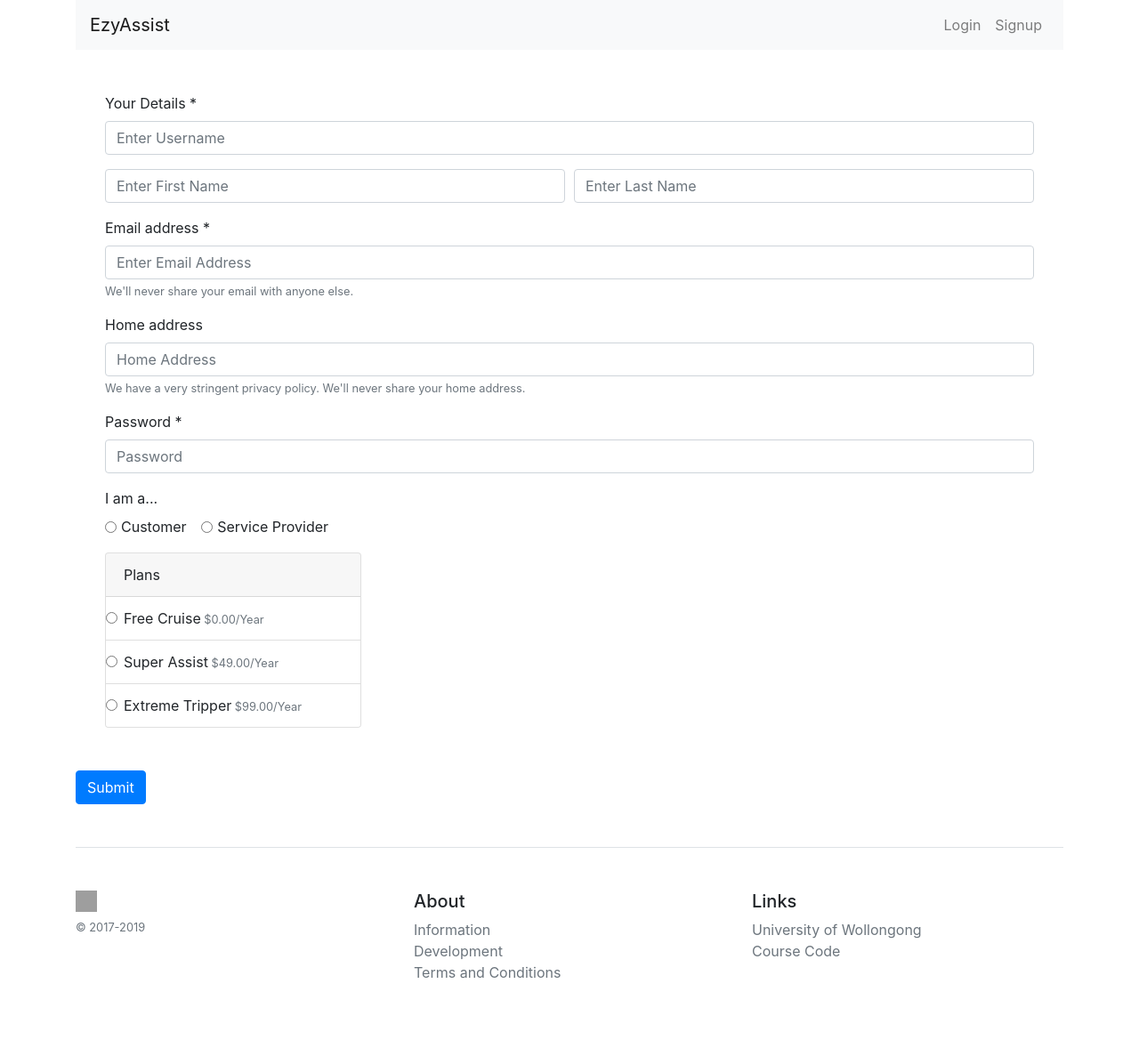
After one commit to winzlebee/ezyassist, a Django app: page /assist/signup in a window 1280 px wide. The commit adds this page. Shown: the whole page at 89% size. Run offline with Django 3.2, Linux system fonts and the light colour scheme; data comes from the database, SQL or seed files in the repository; some libraries are stand-ins or nearby versions; grey boxes are pictures that could not be loaded.

Commit message:
Add signup page

```diff
--- a/assist/models.py
+++ b/assist/models.py
@@ -1,5 +1,9 @@
 from django.conf import settings
 from django.db import models
+
+from django.contrib.auth.models import User
+from django.db.models.signals import post_save
+from django.dispatch import receiver
 
 # All the models that are required for the maintenance booking engine are defined here.
 # For those not familiar with Django, all data sets are assosciated with models
@@ -49,3 +53,18 @@ class PricingModel(models.Model):
 
     def __str__(self):
         return self.name
+
+class UserProfileModel(models.Model):
+    user = models.OneToOneField(User, on_delete=models.CASCADE)
+    address = models.CharField(max_length=50, blank=True)
+    isServicer = models.BooleanField(default=False)
+    subscription = models.ForeignKey(PricingModel, on_delete=models.CASCADE, blank=True, null=True)
+
+@receiver(post_save, sender=User)
+def create_user_profile(sender, instance, created, **kwargs):
+    if created:
+        UserProfileModel.objects.create(user=instance)
+
+@receiver(post_save, sender=User)
+def save_user_profile(sender, instance, **kwargs):
+    instance.profile.save()
--- a/assist/templates/base.html
+++ b/assist/templates/base.html
@@ -5,7 +5,7 @@
         <meta name="viewport" content="width=device-width, initial-scale=1, shrink-to-fit=no">
 
         <!-- View for assistance request for roadside assist program. -->
-        <title>Request Assistance</title>
+        <title>{{ pageinfo.title}} </title>
         <link href="https://fonts.googleapis.com/css?family=Nunito" rel="stylesheet">
         <link rel="stylesheet" href="https://stackpath.bootstrapcdn.com/bootstrap/4.3.1/css/bootstrap.min.css" integrity="sha384-ggOyR0iXCbMQv3Xipma34MD+dH/1fQ784/j6cY/iJTQUOhcWr7x9JvoRxT2MZw1T" crossorigin="anonymous">
 
@@ -19,7 +19,7 @@
     <body>
         <div class="container">
         <nav class="navbar navbar-expand-lg navbar-light bg-light">
-        <a class="navbar-brand" href="#">EzyAssist</a>
+        <a class="navbar-brand" href="{% url 'index' %}">EzyAssist</a>
         <button class="navbar-toggler" type="button" data-toggle="collapse" data-target="#navbarNav" aria-controls="navbarNav" aria-expanded="false" aria-label="Toggle navigation">
             <span class="navbar-toggler-icon"></span>
         </button>
@@ -28,13 +28,13 @@
             <ul class="navbar-nav mr-auto mt-2 mt-lg-0">
             {% if user.is_authenticated %}
             <li class="nav-item {% if active == 'home' %}active{% endif %}">
-                <a class="nav-link" href="#">Home</a>
+                <a class="nav-link" href="/assist/dash">Home</a>
             </li>
             <li class="nav-item {% if active == 'lodge' %}active{% endif %}">
-                <a class="nav-link" href="#">Lodge</a>
+                <a class="nav-link" href="/assist/lodge">Lodge</a>
             </li>
             <li class="nav-item {% if active == 'providers' %}active{% endif %}">
-                <a class="nav-link" href="#">Providers</a>
+                <a class="nav-link" href="/assist/providers">Providers</a>
             </li>
             {% endif %}
             </ul>
@@ -46,7 +46,7 @@
                     <a class="nav-link" href="#" onclick='showLogin()'>Login</a>
                 </li>
                 <li class="nav-item">
-                    <a class="nav-link" id='signup_btns' onclick='reverseLogin()' href="/signup">Signup</a>
+                    <a class="nav-link" id='signup_btns' onclick='reverseLogin()' href="{% url 'signup' %}">Signup</a>
                 </li>
             </ul>
             <form class="form-inline my-2 my-lg-0" id='loginForm' method='post' action="{% url 'login' %}" style='display: none;'>
--- a/assist/templates/index.html
+++ b/assist/templates/index.html
@@ -30,7 +30,7 @@
           <li>1 Hour Guarantee</li>
         </ul>
         <small class='mb-3 text-muted'>* ${{ model.calloutFee }} a callout after free callouts used.</small>
-        <button type="button" class="btn btn-lg btn-block {% if model.yearlyPrice > 0 %} btn-primary">Sign up {% else %} btn-outline-primary">Sign up for free {% endif %}</button>
+        <button type="button" onclick="window.location.href='{% url 'signup' %}'" class="btn btn-lg btn-block {% if model.yearlyPrice > 0 %} btn-primary">Sign up {% else %} btn-outline-primary">Sign up for free {% endif %}</button>
       </div>
     </div>
     {% endfor %}
--- /dev/null
+++ b/assist/templates/signup_view.html
@@ -0,0 +1,77 @@
+{% extends "base.html" %}
+
+{% block scripts %}
+<style>
+
+</style>
+{% endblock %}
+
+{% block content %}
+
+<form>
+    <div class='row'>
+        <div class='col-sm p-5'>
+            <div class="form-group">
+                <label for="exampleInputEmail1">Your Details *</label>
+                <input type="text" class="form-control" id="exampleInputEmail1" placeholder="Enter Username" required>
+            </div>
+
+            <div class="form-row form-group">
+                <div class="col">
+                    <input type="text" class="form-control" id="exampleInputEmail1" placeholder="Enter First Name" required>
+                </div>
+                <div class="col">
+                    <input type="text" class="form-control" id="exampleInputEmail1" placeholder="Enter Last Name" required>
+                </div>
+            </div>
+            <div class="form-group">
+                <label for="exampleInputEmail1">Email address *</label>
+                <input type="email" class="form-control" id="exampleInputEmail1" placeholder="Enter Email Address" required>
+                <small id="emailHelp" class="form-text text-muted">We'll never share your email with anyone else.</small>
+            </div>
+            <div class="form-group">
+                <label for="exampleInputEmail1">Home address</label>
+                <input type="text" class="form-control" id="exampleInputEmail1" aria-describedby="emailHelp" placeholder="Home Address">
+                <small id="emailHelp" class="form-text text-muted">We have a very stringent privacy policy. We'll never share your home address.</small>
+            </div>
+            <div class="form-group">
+                <label for="exampleInputPassword1">Password *</label>
+                <input type="password" class="form-control" id="exampleInputPassword1" placeholder="Password">
+            </div>
+            <div class="form-group">
+                <label>I am a...</label><br />
+                <div class="form-check form-check-inline">
+                    <input class="form-check-input" type="radio" name="inlineRadioOptions" id="customerBox" value="customer" selected>
+                    <label class="form-check-label" for="inlineRadio1">Customer</label>
+                </div>
+                <div class="form-check form-check-inline">
+                    <input class="form-check-input" type="radio" name="inlineRadioOptions" id="repairerBox" value="repairer">
+                    <label class="form-check-label" for="inlineRadio2">Service Provider</label>
+                </div>
+            </div>
+            <div class="card" id='plansCard' style="width: 18rem;">
+                <div class="card-header">
+                    Plans
+                </div>
+                <ul class="list-group list-group-flush">
+                    {% for pricing in pricings %}
+                    <li class="list-group-item"><input class="form-check-input" type="radio" name="pricing" value="{{ pricing.id }}" required><label class='form-check-label'>{{ pricing.name }}<small class='text-secondary'> ${{ pricing.yearlyPrice }}/Year</small></label></li>
+                    {% endfor %}
+                </ul>
+            </div>
+        </div>
+    </div>
+  <button type="submit" class="btn btn-primary">Submit</button>
+
+  <script>
+    $('#repairerBox').on('click', function(e) {
+        $('#plansCard').fadeOut(500);
+    });
+
+    $('#customerBox').on('click', function(e) {
+        $('#plansCard').fadeIn(500);
+    });
+  </script>
+</form>
+
+{% endblock %}
--- a/assist/urls.py
+++ b/assist/urls.py
@@ -7,4 +7,5 @@ urlpatterns = [
     path('lodge', views.lodge, name='lodge'),
     path('logout', views.logout_view, name='logout'),
     path('login', views.login_view, name='login'),
+    path('signup', views.signup_view, name='signup')
 ]
--- a/assist/views.py
+++ b/assist/views.py
@@ -13,6 +13,9 @@ def index(request):
 
     context = {
         'models': pricing_models,
+        'pageinfo': {
+            'title': "EzyAssist"
+        }
     }
 
     return HttpResponse(indexTemplate.render(context, request))
@@ -32,8 +35,25 @@ def login_view(request):
     else:
         return HttpResponseRedirect('/')
 
+def signup_view(request):
+    signup_template = loader.get_template('signup_view.html')
+    pricing_models = PricingModel.objects.order_by('yearlyPrice')
+
+    context = {
+        'pricings': pricing_models,
+        'pageinfo': {
+            'title': "EzyAssist - Signup"
+        }
+    }
+
+    return HttpResponse(signup_template.render(context, request))
+
 @login_required
 def lodge(request):
     template = loader.get_template('lodge_view.html')
-    context = {}
+    context = {
+        'pageinfo': {
+            'title': "EzyAssist - Lodge"
+        }
+    }
     return HttpResponse(template.render(context, request))
--- a/ezyassist/settings.py
+++ b/ezyassist/settings.py
@@ -28,7 +28,7 @@ DEBUG = True
 ALLOWED_HOSTS = []
 
 LOGIN_REDIRECT_URL = 'assist/lodge'
-LOGIN_URL = 'accounts/login/'
+LOGIN_URL = 'assist/home'
 
 # Application definition
 
```
